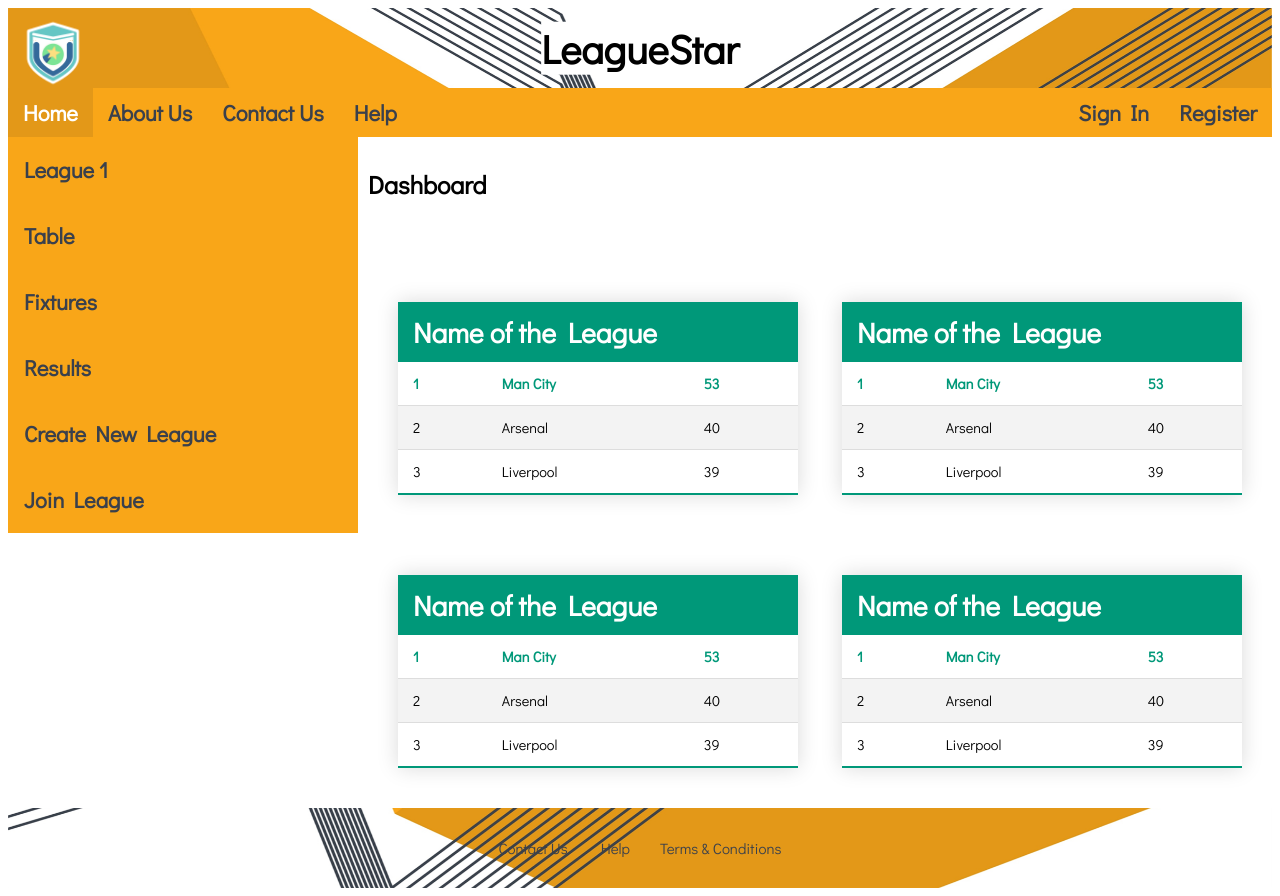
After one commit to joehiggitt/league-star, a PHP site: page /dashboard.php in a window 1280 px wide. The commit adds this page. Run offline with PHP 8.4, Linux system fonts and the light colour scheme.

Commit message:
Started profile.php, tweaked css, edited register.php, login.php

```diff
--- a/createLeague.php
+++ b/createLeague.php
@@ -63,12 +63,13 @@
                 <input type="number" name="maxPlayers" required><br> -->
                 <label>Match Day</label><br>
                 <select name="day">
+                    <option value="none" selected="selected">None</option>
                     <option value="mon">Monday</option>
                     <option value="tue">Tuesday</option>
                     <option value="wed">Wednesday</option>
                     <option value="thu">Thursday</option>
                     <option value="fri">Friday</option>
-                    <option value="sat" selected="selected">Saturday</option>
+                    <option value="sat">Saturday</option>
                     <option value="sun">Sunday</option>
                 </select><br>
                 <label>Match Time</label><br>
--- /dev/null
+++ b/dashboard.php
@@ -0,0 +1,166 @@
+<!DOCTYPE html>
+<html lang="en" dir="ltr">
+	<head>
+		<title>League Star - viewTable</title>
+		<link rel="stylesheet" type="text/css" href="styles.css">
+		<link rel="stylesheet" href="https://fonts.googleapis.com/css?family=Didact Gothic">
+	</head>
+	<body>
+		<header>
+			<img src="Header.png" alt="header" height="80px" width="100%">
+			<div class="imageLogo"><img src="Logo.png" height="130px"></div>
+			<div class="imageText"><h1>LeagueStar</h1></div>
+		</header>
+		<nav>
+				<ul class="navNav">
+					<li><a href="index.php" id="active">Home</a></li>
+					<li><a href="about.php">About Us</a></li>
+					<li><a href="contact.php">Contact Us</a></li>
+					<li><a href="help.php">Help</a></li>
+					<?php
+						// Script used if login is not required to use this page
+						if(isset($_SESSION["user"])) {
+							echo '<li style="float:right"><a href="logout.php">Sign Out</a></li>';
+							echo '<li style="float:right"><a href="profile.php">' . $_SESSION["user"] . '</a></li>';
+						}
+						else {
+							echo '<li style="float:right"><a href="register.php">Register</a></li>';
+							echo '<li style="float:right"><a href="login.php">Sign In</a></li>';
+						}
+					?>
+				</ul>
+		</nav>
+		<aside>
+				<ul class="asideNav">
+					<li><a href="viewLeague.php">League 1</a></li>
+					<li><a href="viewTable.php">Table</a></li>
+					<li><a href="viewFixtures.php">Fixtures</a></li>
+					<li><a href="viewResults.php">Results</a></li>
+					<li><a href="createLeague.php">Create New League</a></li>
+					<li><a href="joinLeague.php">Join League</a></li>
+				</ul>
+		</aside>
+
+		<main>
+			<h2>Dashboard</h2>
+			<!-- style="text-align: center; margin-top: 90px; background-color: #009879; color: white; width: 400px; height: 50px; margin-left: 250px; box-shadow: 0 0 20px rgba(0, 0, 0, 0.15); font-size: 33px" -->
+			<div>
+				<table class="styled-table" style="margin-top: 80px; float: left; margin-left: 30px">
+				    <thead>
+				        <tr>
+				           <th colspan="4" style="font-size: 28px"> Name of the League </th>
+				        </tr>
+				    </thead>
+				    <tbody>
+				        <tr class="active-row">
+				            <td>  1  </td>
+				            <td colspan="2">  Man City  </td>
+				            <td>  53  </td>
+
+				        </tr>
+				        <tr>
+				            <td>  2  </td>
+				            <td colspan="2">  Arsenal  </td>
+				            <td>  40  </td>
+				        </tr>
+				        <tr>
+				            <td>  3  </td>
+				            <td colspan="2">  Liverpool  </td>
+				            <td>  39  </td>
+				        </tr>
+				        <!-- and so on... -->
+				    </tbody>
+				</table>
+
+				<table class="styled-table" style="margin-top: 80px; float: right; margin-right: 30px">
+				    <thead>
+				        <tr>
+				           <th colspan="4" style="font-size: 28px"> Name of the League </th>
+				        </tr>
+				    </thead>
+				    <tbody>
+				        <tr class="active-row">
+				            <td>  1  </td>
+				            <td colspan="2">  Man City  </td>
+				            <td>  53  </td>
+
+				        </tr>
+				        <tr>
+				            <td>  2  </td>
+				            <td colspan="2">  Arsenal  </td>
+				            <td>  40  </td>
+				        </tr>
+				        <tr>
+				            <td>  3  </td>
+				            <td colspan="2">  Liverpool  </td>
+				            <td>  39  </td>
+				        </tr>
+				        <!-- and so on... -->
+				    </tbody>
+				</table>
+			</div>
+
+			<div>
+			<table class="styled-table" style="margin-top: 80px; float: left; margin-left: 30px; margin-bottom: 40px;">
+				    <thead>
+				        <tr>
+				           <th colspan="4" style="font-size: 28px"> Name of the League </th>
+				        </tr>
+				    </thead>
+				    <tbody>
+				        <tr class="active-row">
+				            <td>  1  </td>
+				            <td colspan="2">  Man City  </td>
+				            <td>  53  </td>
+
+				        </tr>
+				        <tr>
+				            <td>  2  </td>
+				            <td colspan="2">  Arsenal  </td>
+				            <td>  40  </td>
+				        </tr>
+				        <tr>
+				            <td>  3  </td>
+				            <td colspan="2">  Liverpool  </td>
+				            <td>  39  </td>
+				        </tr>
+				        <!-- and so on... -->
+				    </tbody>
+				</table>
+
+				<table class="styled-table" style="margin-top: 80px; float: right; margin-right: 30px; margin-bottom: 40px;">
+				    <thead>
+				        <tr>
+				           <th colspan="4" style="font-size: 28px"> Name of the League </th>
+				        </tr>
+				    </thead>
+				    <tbody>
+				        <tr class="active-row">
+				            <td>  1  </td>
+				            <td colspan="2">  Man City  </td>
+				            <td>  53  </td>
+
+				        </tr>
+				        <tr>
+				            <td>  2  </td>
+				            <td colspan="2">  Arsenal  </td>
+				            <td>  40  </td>
+				        </tr>
+				        <tr>
+				            <td>  3  </td>
+				            <td colspan="2">  Liverpool  </td>
+				            <td>  39  </td>
+				        </tr>
+				        <!-- and so on... -->
+				    </tbody>
+				</table>
+			</div>
+		</main>
+		<footer>
+			<img src="Footer.png" height="80px" width="100%">
+			<div class="imageText">
+				<p><a href="contact.php" class="link">Contact Us</a>&emsp;&emsp;<a href="help.php" class="link">Help</a>&emsp;&emsp;<a href="terms.php" class="link">Terms & Conditions</a></p>
+			</div>
+		</footer>
+	</body>
+</html>
--- a/index.php
+++ b/index.php
@@ -8,7 +8,12 @@
 	</head>
 	<body>
 		<?php
+			// Script used if login is required to view this page
 			session_start();
+			if (isset($_SESSION["user"]))
+			{
+				header("Location: dashboard.php");
+			}
 		?>
 		<header>
 			<img src="Header.png" height="80px" width="100%">
--- a/styles.css
+++ b/styles.css
@@ -60,7 +60,6 @@ aside
 
 main
 {
-	text-align: center;
 	background-color: #ffffff;
 	border-top: 0px;
 	padding-top: 10px;
@@ -280,6 +279,15 @@ textarea
 	color: #5e636d;
 }
 
+#deleteButtton
+{
+	background-color: #fc5b0d;
+}
+
+#deleteButtton:hover
+{
+	background-color: #fd3c09;
+}
 
 .styled-table
 {
```
Also changed, not shown: login.php (+9 -1 lines), profile.php (added, +108 -0 lines), register.php (+13 -3 lines).
